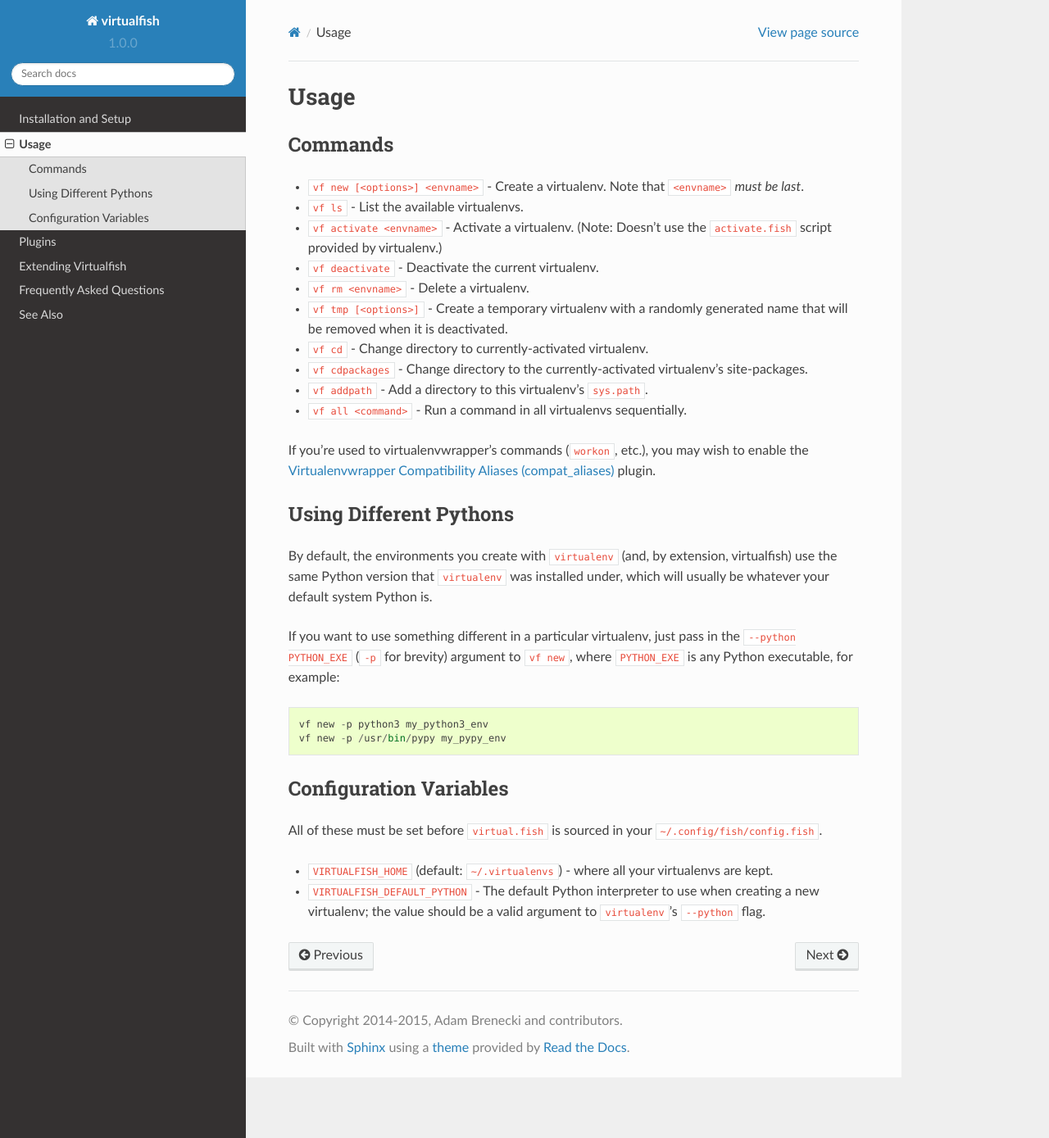
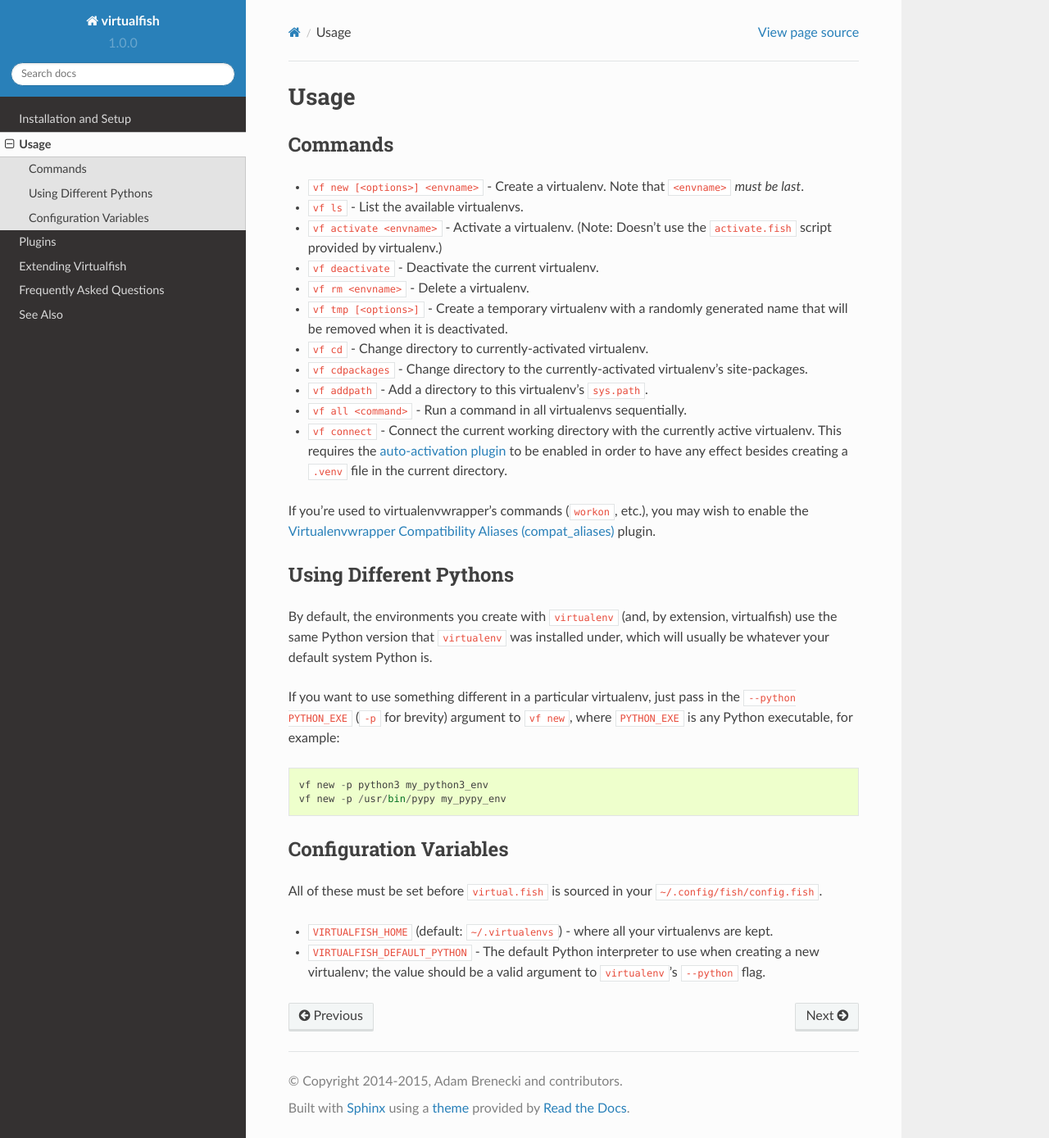
Before and after one commit to justinmayer/virtualfish, a Sphinx documentation site: the page built from docs/usage.rst, in a window 1280 px wide and 1389 px high. Shown: the whole window at 82% size. Built offline with Sphinx 7.4.7 and the Read the Docs theme 2.0.0, drawn with Linux system fonts in a browser that asks for light colours.

Commit message:
docs(usage): Document the connect command

```diff
--- a/docs/plugins.rst
+++ b/docs/plugins.rst
@@ -30,6 +30,9 @@ Commands
 -  ``cdsitepackages`` = ``vf cdpackages``
 -  ``add2virtualenv`` = ``vf addpath``
 -  ``allvirtualenv`` = ``vf all``
+
+
+.. _auto_activation:
 
 Auto-activation (``auto_activation``)
 --------------------------------------
--- a/docs/usage.rst
+++ b/docs/usage.rst
@@ -18,6 +18,10 @@ Commands
    site-packages.
 -  ``vf addpath`` - Add a directory to this virtualenv's ``sys.path``.
 -  ``vf all <command>`` - Run a command in all virtualenvs sequentially.
+-  ``vf connect`` - Connect the current working directory with the currently
+   active virtualenv. This requires the :ref:`auto-activation plugin
+   <auto_activation>` to be enabled in order to have any effect besides creating
+   a :file:`.venv` file in the current directory.
 
 If you're used to virtualenvwrapper's commands (``workon``, etc.), you may wish
 to enable the :ref:`compat_aliases` plugin.
```
